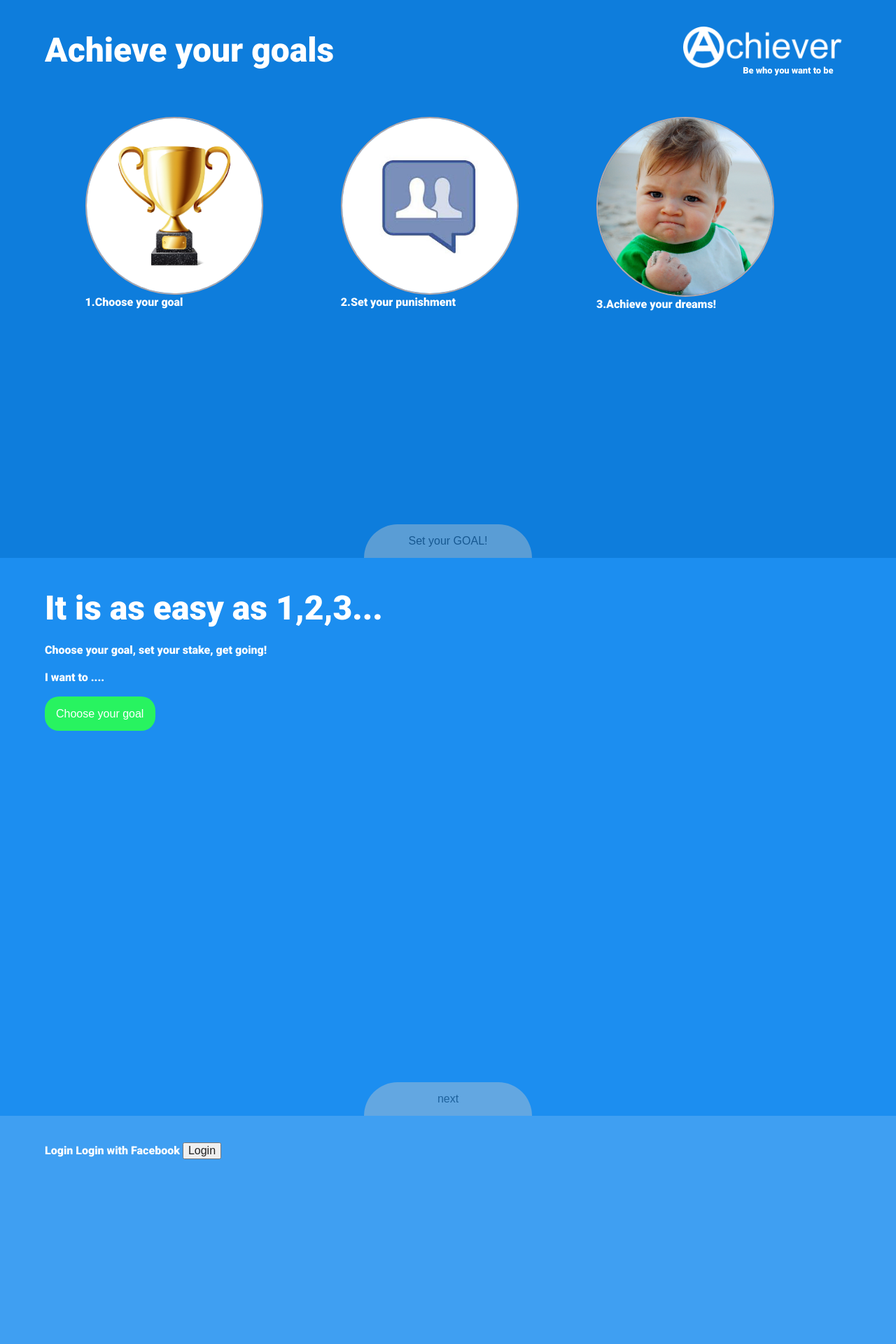
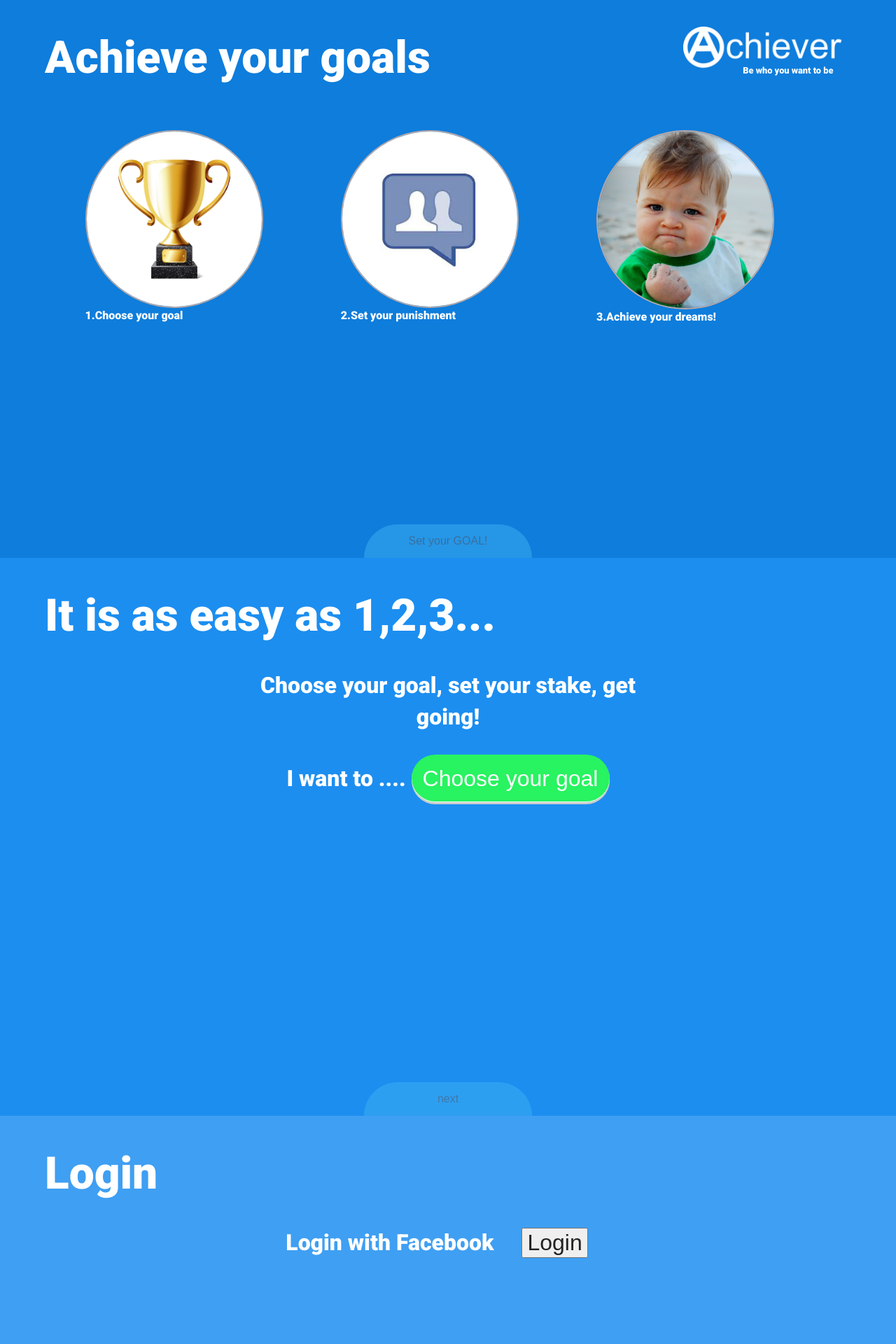
Before and after one commit to PolGuixe/Achiever, a PHP site: page / in a window 1280 px wide. Shown: the top 1920 px of the page at 70% size. Run offline with PHP 8.4, Linux system fonts and the light colour scheme; some libraries are stand-ins or nearby versions.

Commit message:
changes everywhere

```diff
--- a/css/main.css
+++ b/css/main.css
@@ -133,6 +133,7 @@ textarea {
 
 .congrats{
 	background-color:#DCEDFC;
+	color:#0E7DDC;
 }
 
 #logo{
@@ -152,14 +153,19 @@ textarea {
 }
 
 .header{
-	font-size:3em;
+	font-size:4em;
 	/*margin-left:auto;
 	margin-right:auto;	*/
 }
 .contentWrapper {
-    width:100%;
+   font-size: 2em;
+   text-align:center;
+   width:60%;
 	margin-right: auto;
    margin-left: auto;
+}
+.contentWrapper p,.contentWrapper span,.contentWrapper input{
+margin:1em;
 }
 
 .imageWrapper{
@@ -177,9 +183,7 @@ textarea {
 }
 
 .imageWrapper span{
-	width:100%;
-	margin-left:auto;
-	margin-right:auto;
+	width:250px;
 	text-align: center;
 }
 
@@ -195,25 +199,50 @@ textarea {
 	height:3em;
 	border-radius: 5em 5em 0em 0em;
 	border:none;
-	background-color:#CDCDCD;
-	opacity:0.4;
+	color: #636363;
+	background-color:#3FB0F2;
+	opacity:0.5;
 }
 
+/*.chooseGoal .selectWrapper{
+ background: #fafafa url("img/star-full.png") no-repeat 90% 50%;
+}*/
+
 select{
-	background-color:#28F360;
 	border-radius:20px;
-	padding:1em;
+	padding:0.5em;
 	-webkit-appearance: none;
+	-moz-appearance:none;
 	color:white;
 	border:none;
-
+	-webkit-border-radius:2em;
+    -moz-border-radius:2em;
+    border-radius:2em;
+    -webkit-box-shadow: 0 3px 0 #ccc, 0 -1px #fff inset;
+    -moz-box-shadow: 0 3px 0 #ccc, 0 -1px #fff inset;
+    box-shadow: 0 3px 0 #ccc, 0 -1px #fff inset;
+    display: inline-block;
+    -webkit-appearance:none;
+    -moz-appearance:none;
+    appearance:none;
+    cursor:pointer;
+/*	background: url('img/star-full.png') no-repeat 100% 4px #fff;*/
+}
+.chooseGoal select{
+background-color:#28F360;
+}
+.setStake select{
+background-color:#FB2A2E;
 }
 input[type="text"] {
             border: 0;
-            padding: 12px;
-            font-size: 18px;
-            border-radius:5em;
-        }
+            padding: 0.5em;
+            border-radius:2em;
+}
+
+#stake_desc{
+width:18em;
+}
 a,
 a:link,
 a:visited,
--- a/index.php
+++ b/index.php
@@ -36,7 +36,7 @@
                 <!--<br> Making the latest discoveries in behavioural science work for you </br> -->
             </div>
            <div style="clear:both"></div>
-           <div class="contentWrapper">
+
            	<div class="imageWrapper">
            		<img src="img/trophy.jpg">
                   <span>1.Choose your goal</span>
@@ -49,6 +49,7 @@
 					<img src="img/achievement.jpg">
                 	<span>3.Achieve your dreams!</span>
                </div>
+           <div class="contentWrapper">
            </div><!--contentWrapper-->
            <div class="buttonWrapper">
            <input type="button" class="nextButton" id="intronext" value="Set your GOAL!">
@@ -59,14 +60,16 @@
 			<div class="header">
             It is as easy as 1,2,3...
             </div>
+             <div class="contentWrapper">
 				<p> Choose your goal, set your stake, get going! </p>
-				<p> I want to .... </p>
-
+				<span>I want to ....
+					<!--<div class="selectWrapper">-->
     				<select id="goal_type" >
                     	<option value="null" selected disabled>Choose your goal</option>
                     	<option value="exercise">Exercise</option>
                       <option value="wakeup">Wake up early</option>
-					</select><br>
+					</select></span>
+               <!--   </div> --><br>
                     <div id="goal_extra">
                   	<span id="goal_desc_label"></span><br>
                  		<input type="text" id="goal_desc" value="i.e. 3 times"><br>
@@ -77,6 +80,7 @@
                             <input type="text" id="goal_time" name="goal_time">
                  		</div><!--datepickerContainer-->
                  </div><!--goalextra -->
+                 </div><!--contentWrapper-->
                  <div class="buttonWrapper">
                  <input type="button" class="nextButton" id="chooseGoalnext" value="next">
                  </div>
@@ -84,17 +88,22 @@
 
 
 		<div class="panel logFace">
+        	<div class="header">
 				<span class="login">Login</span>
+           </div>
+           <div class="contentWrapper">
 				Login with Facebook
    				<input type="button" name="fb_login" id="fb_login" value="Login"><br>
+           </div><!--contentWrapper-->
+
               <div class="buttonWrapper">
               <input type="button" class="nextButton" id="logFacenext" value="next">
               </div>
 		</div>
 
 		<div class="panel setStake">
-			<span class="header">Set your stake</span>
-			<div class="content">
+			<div class="header">Set your stake</div>
+			<div class="contentWrapper">
 				<p> <h1> I stake ...</h1>  </p>
 				<select id="stake_type" >
                     	<option value="facebookpost">One facebook post</option>
@@ -104,24 +113,26 @@
                       <option value="null" selected disabled>Choose your stake</option>
 				</select><br>
 				<div id="stake_extra">
-                <input type="text" id="stake_desc" value="What do you want to post? i.e. I am rubbish!"><br>
+                <input type="text" id="stake_desc" value="Saying... i.e. I am rubbish!"><br>
 
 					<span id="stake_desc_label"> If I don't achieve my goal.... my friends will know! </span>
 				</div><!--stakeextra-->
 
-			</div>
+			</div><!--contentWrapper-->
+
            <div class="buttonWrapper">
            <input type="button" class="nextButton"id="setStakenext" value="next">
            </div>
 		</div>
 
         <div class="panel chooseReferee">
-			<span class="referee">Nominate your referee</span>
-
+			<div class="header">Nominate your referee</div>
+				<div class="contentWrapper">
 					Select your referee:
 
                  			<input type="text" id="ref_mail" value="i.e. yourbestfriend@gmail.com"><br>
                   		<input type="button" id="confirm_button" value="Set your goal!">
+              </div><!--contentWrapper-->
               <div class="buttonWrapper">
 				<input type="button" class="nextButton" id="chooseRefereenext" value="next">
                </div>
@@ -129,14 +140,14 @@
 
 
 <div class="panel congrats">
-			Congratulations!
-
+			<div id="congrats">Congratulations!</div
            <br/>
+			<div class="contentWrapper">
             You have set your goal<br/>
 			<br/>
 			Now go ACHIEVE<br/>
 			<br/>
-
+			</div><!--contentWrapper-->
 <br>
 Check out our <a href="http://behaviouralinsights.wordpress.com/" >blog! </a>
 </br>
--- a/js/main.js
+++ b/js/main.js
@@ -66,9 +66,28 @@ $(window).load(function() {
 		}
 	})
 
-	$("#goal_type").change(function(){
+	$("#stake_type").change(function(){
 		$("#stake_extra").show();
 	})
+
+	$("#goal_time").datetimepicker({
+		format: 'Y/m/d H:i:s'
+	});
+
+	$(".nextButton").hover(function(){
+		$(".nextButton").css("width","18em");
+		$(".nextButton").css("height","4em");
+		$(".nextButton").css("color","white");
+		$(".nextButton").css("opacity","1");
+		$(".buttonWrapper").css("margin-left","-9em");
+	},function(){
+		$(".nextButton").css("width","15em");
+		$(".nextButton").css("height","3em");
+		$(".nextButton").css("color","#636363");
+		$(".nextButton").css("opacity","0.4");
+		$(".buttonWrapper").css("margin-left","-7.5em");
+		});
+
 
 
 
@@ -80,8 +99,6 @@ $(window).load(function() {
 	  }
 	 });
 
-	$('#goal_time').datetimepicker({
-		format: 'Y/m/d H:i:s'
-	});
+
 
 });
```
Also changed, not shown: img/select-vertical-128.png (added), img/star-full.png (added). Lines whose indentation alone changed are shown as unchanged.
